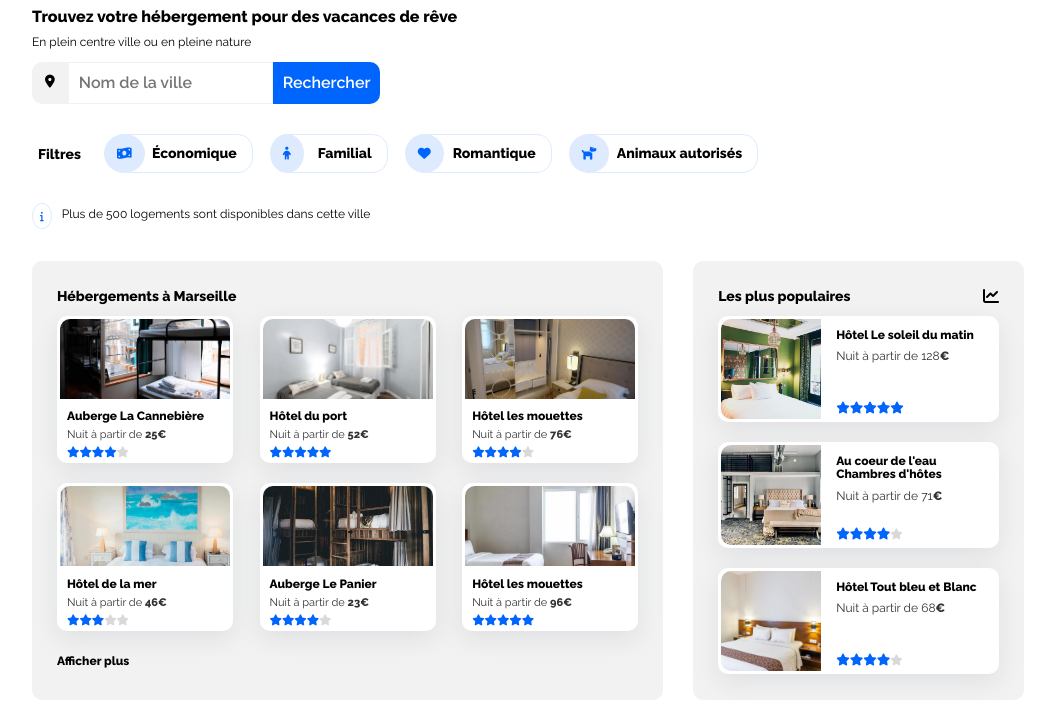
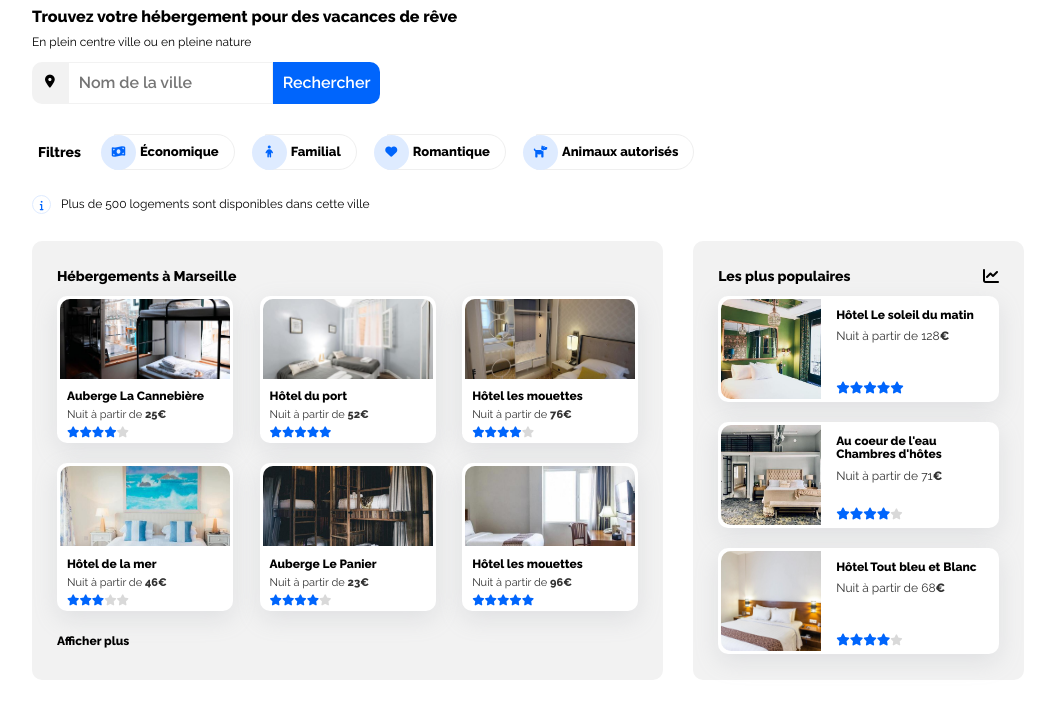
Before and after one commit to benysserp/OC-P2, a plain HTML site: page index.html in a window 1280 px wide. Shown: the part 75-781 px from the top of the page, without its empty margins (112-1167 px from the left). Drawn offline with Linux system fonts and the light colour scheme.

Commit message:
Final version

```diff
--- a/css/style.css
+++ b/css/style.css
@@ -112,71 +112,89 @@ main {
 .filtres-group span {
     font-size:14px;
     font-weight: 800;
-    margin-right:23px;
 }
 
 .recherche-filtre {
     display: flex;
     align-items: center;
+    margin:0px;
+    padding:0px;
 }
 
 .filtre-boutton {
     display: flex;
     align-items: center;
+    margin-left:20px;
 }
 
-.filtre-boutton i {
+.filtre-i {
     position:absolute;
-    padding: 13px;
+    display: flex;
+    justify-content: center;
+    align-items: center;
+    height: 35px;
+    width: 35px;
+    color: #0065fc;
     background-color: #deebff;
-    color: #0065fc;
-    font-size:13px;
-    border-radius: 50%;
+    border-radius:50%;
+    font-size:12px;
 }
 
 .filtre-boutton a {
     position:relative;
-    margin-left: 17px;
-    padding: 10px 15px 11px 30px;
-    background-color: #FFF;
-    border: 1px #DEEBFF solid;
-    border-top-right-radius: 15px;
-    border-bottom-right-radius: 15px;
+    left:1em;
+    border:1px #efefef solid;
+    padding: 10px 15px 9px 25px;
+    font-size:13px;
+    font-weight: 800;
+    color:#000;
     text-decoration: none;
-    color:#000;
-    font-size:14px;
-    font-weight: 800;
-    margin-right:17px;
+    border-top-right-radius: 20px;
+    border-bottom-right-radius: 20px;
+    margin-right:10px;
 }
 
 .filtre-boutton a:hover {
     position:relative;
-    margin-left: 17px;
-    padding: 10px 15px 11px 30px;
+    left:1em;
+    border:1px #efefef solid;
+    padding: 10px 15px 9px 25px;
+    font-size:13px;
+    font-weight: 800;
+    color:#FFF;
     background-color: #0065fc;
-    border: 1px #DEEBFF solid;
-    border-top-right-radius: 15px;
-    border-bottom-right-radius: 15px;
     text-decoration: none;
-    color:#FFF;
-    font-size:14px;
-    font-weight: 800;
-    margin-right:17px;
+    border-top-right-radius: 20px;
+    border-bottom-right-radius: 20px;
+    margin-right:10px;
 }
 
 .info-result {
     display:flex;
+    flex-direction: row;
     align-items: center;
     margin-top:25px;
+}
+
+.info-result-i {
+    display: flex;
+    justify-content: center;
+    align-items: center;
+    height:17px;
+    width: 17px;
+    border: 1px #DEEBFF solid;
+    border-radius: 50%;
 }
 
 .info-result i {
     font-size:10px;
     color: #0065fc;
-    padding:7px;
-    border: 1px #DEEBFF solid;
-    border-radius: 50%;
-    margin-right:10px;
+}
+
+.info-text {
+    margin-left:10px;
+    font-size:12px;
+    font-weight: 400;
 }
 
 .contenu {
--- a/index.html
+++ b/index.html
@@ -38,24 +38,26 @@
                     <span class="recherche-filtre">Filtres</span>
                     <div class="filtre-boutton">
                         <a href="#" class="filtre-titre">Économique</a>
-                        <i class="fas fa-money-bill-wave"></i>
+                        <div class="filtre-i"><i class="fas fa-money-bill-wave"></i></div>
                     </div>
                     <div class="filtre-boutton">
                         <a href="#" class="filtre-titre">Familial</a>
-                        <i class="fas fa-child"></i>
+                        <div class="filtre-i"><i class="fas fa-child"></i></div>
                     </div>
                     <div class="filtre-boutton">
                         <a href="#" class="filtre-titre">Romantique</a>
-                        <i class="fas fa-heart"></i>
+                        <div class="filtre-i"><i class="fas fa-heart"></i></div>
                     </div>
                     <div class="filtre-boutton">
                         <a href="#" class="filtre-titre">Animaux autorisés</a>
-                        <i class="fas fa-dog"></i>
+                        <div class="filtre-i"><i class="fas fa-dog"></i></div>
                     </div>
                 </div>
                 <div class="info-result">
-                    <i class="fas fa-info"></i>
-                    <p class="info-text">Plus de 500 logements sont disponibles dans cette ville</p>
+                    <div class="info-result-i">
+                        <i class="fas fa-info"></i>
+                    </div>
+                    <span class="info-text">Plus de 500 logements sont disponibles dans cette ville</span>
                 </div>
             </section>
             <section class="contenu">
```
